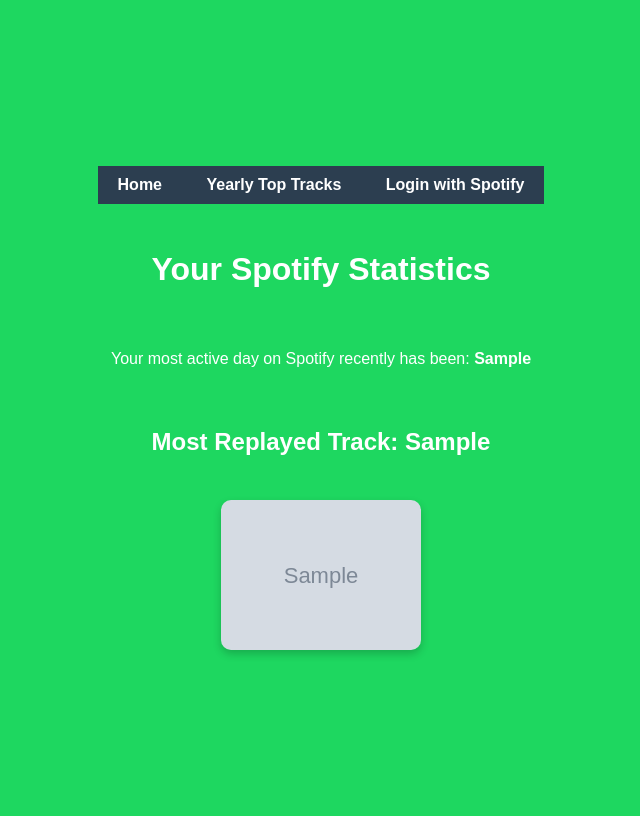
After one commit to shane1595042264/SpotifyAPI_Cooker, a Flask app: template backend/templates/user_stats.html in a window 1280 px wide. The commit adds this page. Shown: the whole page, without its empty margins (319-959 px from the left). Run offline with Flask 3, Linux system fonts and the light colour scheme; the template is opened without the code that fills it: most values are stand-ins (such as "Sample title", 1, 10 or a date in 2020); grey boxes marked "Sample" are stand-in pictures.

```diff
--- a/backend/app.py
+++ b/backend/app.py
@@ -2,7 +2,7 @@ from flask import Flask
 from modules.routes import setup_routes
 
 app = Flask(__name__)
-
+app.secret_key = 'mark321654'
 setup_routes(app)
 
 if __name__ == '__main__':
--- a/backend/templates/_header.html
+++ b/backend/templates/_header.html
@@ -3,4 +3,7 @@
     <a href="{{ url_for('index') }}">Home</a>
     <!-- Add more links as needed. Here's a sample link to the yearly top tracks page. -->
     <a href="{{ url_for('top_tracks_by_year') }}">Yearly Top Tracks</a>
+    <!-- ... Your existing header content ... -->
+    <a href="{{ url_for('login') }}">Login with Spotify</a>
+
 </div>
--- /dev/null
+++ b/backend/templates/user_stats.html
@@ -0,0 +1,44 @@
+<!DOCTYPE html>
+<html lang="en">
+<head>
+    <meta charset="UTF-8">
+    <meta http-equiv="X-UA-Compatible" content="IE=edge">
+    <meta name="viewport" content="width=device-width, initial-scale=1.0">
+    <title>Your Spotify Statistics</title>
+    <style>
+        body {
+            font-family: Arial, sans-serif;
+            background-color: #1ED760; /* Spotify green color */
+            color: white;
+            display: flex;
+            justify-content: center;
+            align-items: center;
+            height: 100vh;
+            flex-direction: column;
+            gap: 20px;
+        }
+        img {
+            width: 200px;
+            border-radius: 10px;
+            box-shadow: 0 4px 8px rgba(0,0,0,0.2);
+        }
+        h2 {
+            font-size: 2rem;
+        }
+        h3 {
+            font-size: 1.5rem;
+        }
+    </style>
+    <link rel="stylesheet" href="{{ url_for('static', filename='styles.css') }}">
+</head>
+<body>
+    {% include '_header.html' %}
+<h2>Your Spotify Statistics</h2>
+<p>Your most active day on Spotify recently has been: <strong>{{ most_active_day }}</strong></p>
+<h3>Most Replayed Track: {{ most_replayed_track }}</h3>
+{% if most_replayed_track_image %}
+    <img src="{{ most_replayed_track_image }}" alt="Album Art for {{ most_replayed_track }}">
+{% endif %}
+
+</body>
+</html>
```
Also changed, not shown: backend/modules/routes.py (+51 -2 lines), 1 other file.
